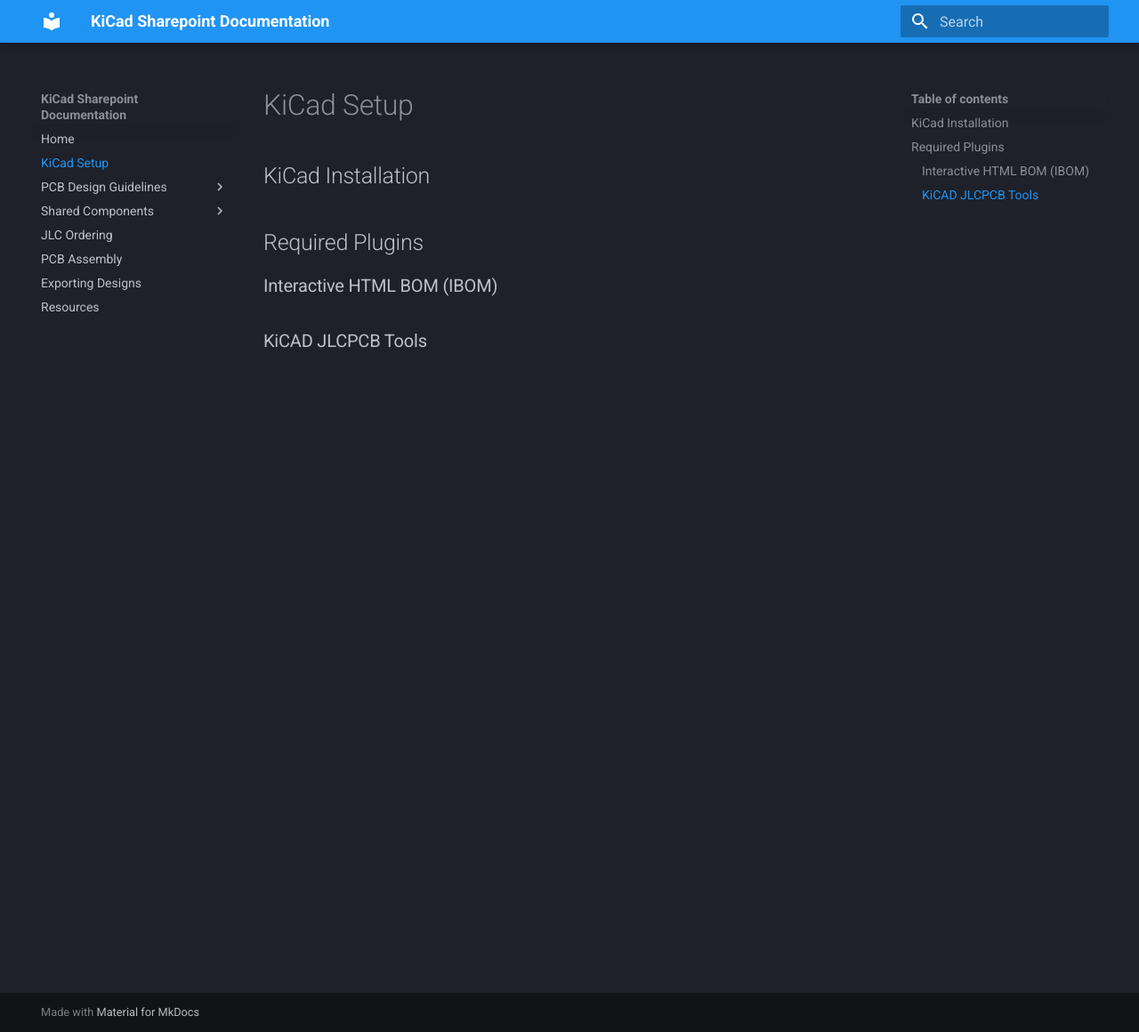
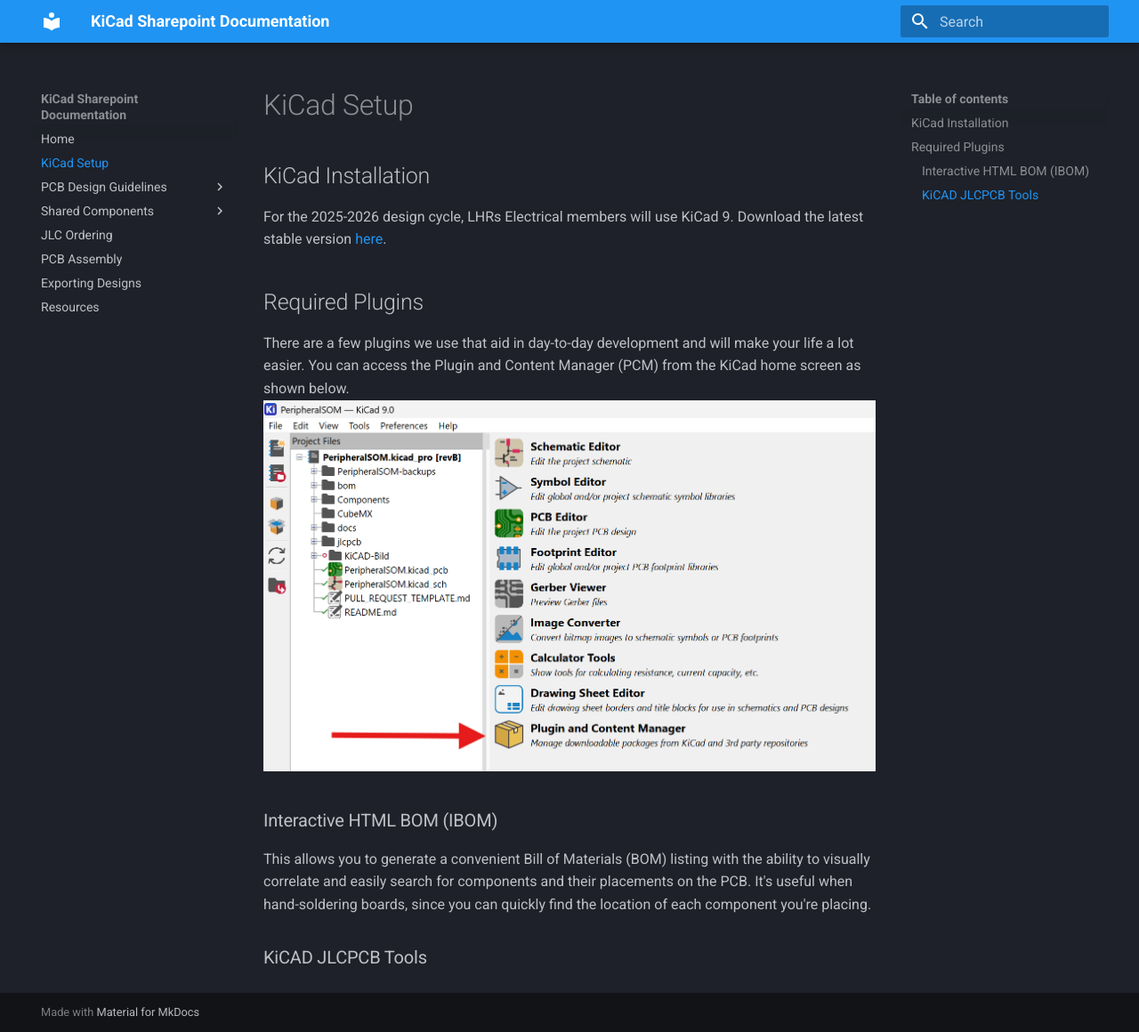
Before and after one commit to lhr-solar/KiCAD-Sharepoint, an MkDocs documentation site: the page built from docs/KiCad-Setup.md, in a window 1280 px wide and 1160 px high. Shown: the whole window at 89% size. Built offline with MkDocs 1.6.1 and Material for MkDocs 9.7.7, drawn with Linux system fonts in a browser that asks for light colours.

Commit message:
add some setup

```diff
--- a/docs/KiCad-Setup.md
+++ b/docs/KiCad-Setup.md
@@ -1,4 +1,7 @@
 ## KiCad Installation
+For the 2025-2026 design cycle, LHRs Electrical members will use KiCad 9. Download the latest stable version [here](https://www.kicad.org/download/).
 ## Required Plugins
+There are a few plugins we use that aid in day-to-day development and will make your life a lot easier. You can access the Plugin and Content Manager (PCM) from the KiCad home screen as shown below. ![Plugin and Content Manager](img/PCM.png)
 ### Interactive HTML BOM (IBOM)
+This allows you to generate a convenient Bill of Materials (BOM) listing with the ability to visually correlate and easily search for components and their placements on the PCB. It's useful when hand-soldering boards, since you can quickly find the location of each component you're placing.
 ### KiCAD JLCPCB Tools
```
Also changed, not shown: docs/README.md (+1 -1 lines), docs/Workflow.md (+2 -0 lines), docs/img/IBOM-Generate.png (added), docs/img/IBOM-Icon.png (added), docs/img/IBOM-Install.png (added), docs/img/PCM.png (added).
